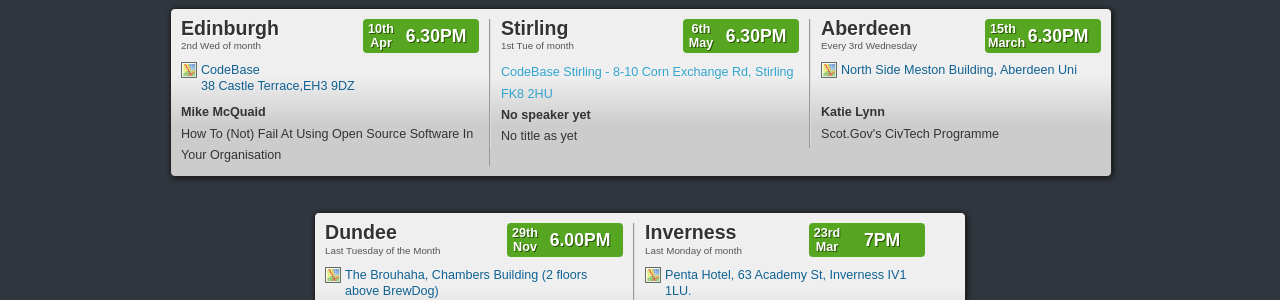
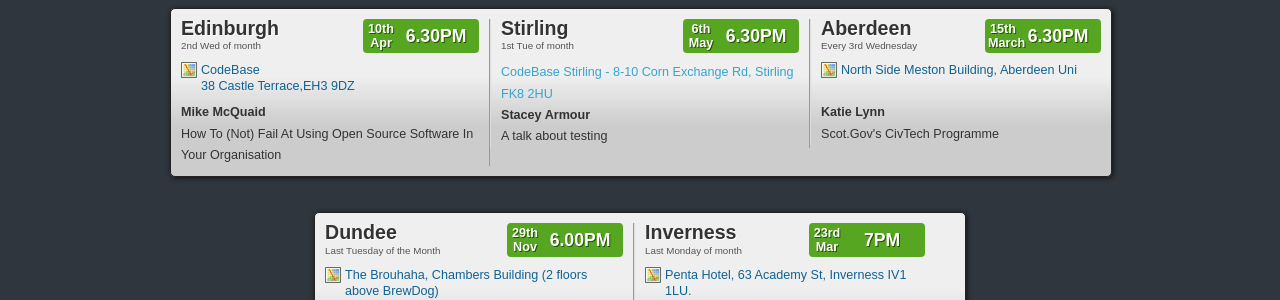
Before and after one commit to techmeetup/techmeetup.co.uk, a Jekyll site: the page built from index.html, in a window 1280 px wide. Shown: the part 391-691 px from the top of the page. Built offline with Jekyll 4.4.1, drawn with Linux system fonts in a browser that asks for light colours.

Commit message:
Added speaker and talk for Stirling

```diff
--- a/_data/index.json
+++ b/_data/index.json
@@ -22,8 +22,8 @@
   "stirling": {
     "speakers": [
      {
-        "name": "No speaker yet",
-        "talk": "No title as yet"
+        "name": "Stacey Armour",
+        "talk": "A talk about testing"
       }
     ],
     "day": "6th",
```
